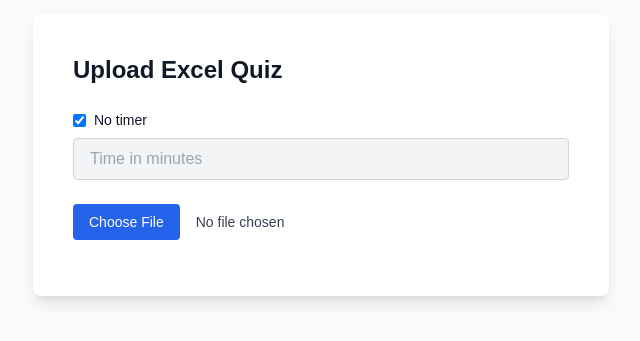
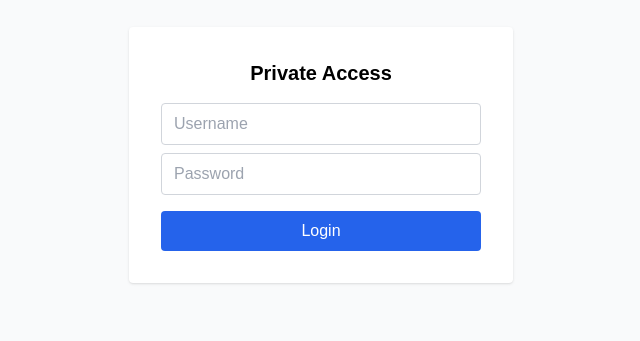
Before and after one commit to francesco921/TEST-SHARE-main, a Next.js app: page /upload in a window 1280 px wide. Shown: the part 245-586 px from the top of the page, without its empty margins (319-959 px from the left). Built offline with nearby package versions, Linux system fonts and the light colour scheme.

Commit message:
Initial commit

```diff
--- a/pages/upload.tsx
+++ b/pages/upload.tsx
@@ -11,11 +11,51 @@
 };
 
 export default function UploadPage() {
+  const [authorized, setAuthorized] = useState(false);
+  const [username, setUsername] = useState("");
+  const [password, setPassword] = useState("");
+
   const [link, setLink] = useState("");
   const [quizUrl, setQuizUrl] = useState("");
   const [error, setError] = useState("");
   const [noTimer, setNoTimer] = useState(true);
   const [timerValue, setTimerValue] = useState("");
+
+  if (!authorized) {
+    return (
+      <div className="min-h-screen bg-gray-50 flex items-center justify-center px-4">
+        <div className="bg-white p-8 rounded shadow max-w-sm w-full">
+          <h2 className="text-xl font-bold mb-4">Private Access</h2>
+          <input
+            type="text"
+            placeholder="Username"
+            value={username}
+            onChange={(e) => setUsername(e.target.value)}
+            className="mb-2 w-full px-3 py-2 border border-gray-300 rounded"
+          />
+          <input
+            type="password"
+            placeholder="Password"
+            value={password}
+            onChange={(e) => setPassword(e.target.value)}
+            className="mb-4 w-full px-3 py-2 border border-gray-300 rounded"
+          />
+          <button
+            onClick={() => {
+              if (username === "Filippo" && password === "Filippino1") {
+                setAuthorized(true);
+              } else {
+                alert("Invalid credentials");
+              }
+            }}
+            className="w-full bg-blue-600 text-white py-2 rounded hover:bg-blue-700"
+          >
+            Login
+          </button>
+        </div>
+      </div>
+    );
+  }
 
   const handleFile = async (e: React.ChangeEvent<HTMLInputElement>) => {
     const file = e.target.files?.[0];
```
